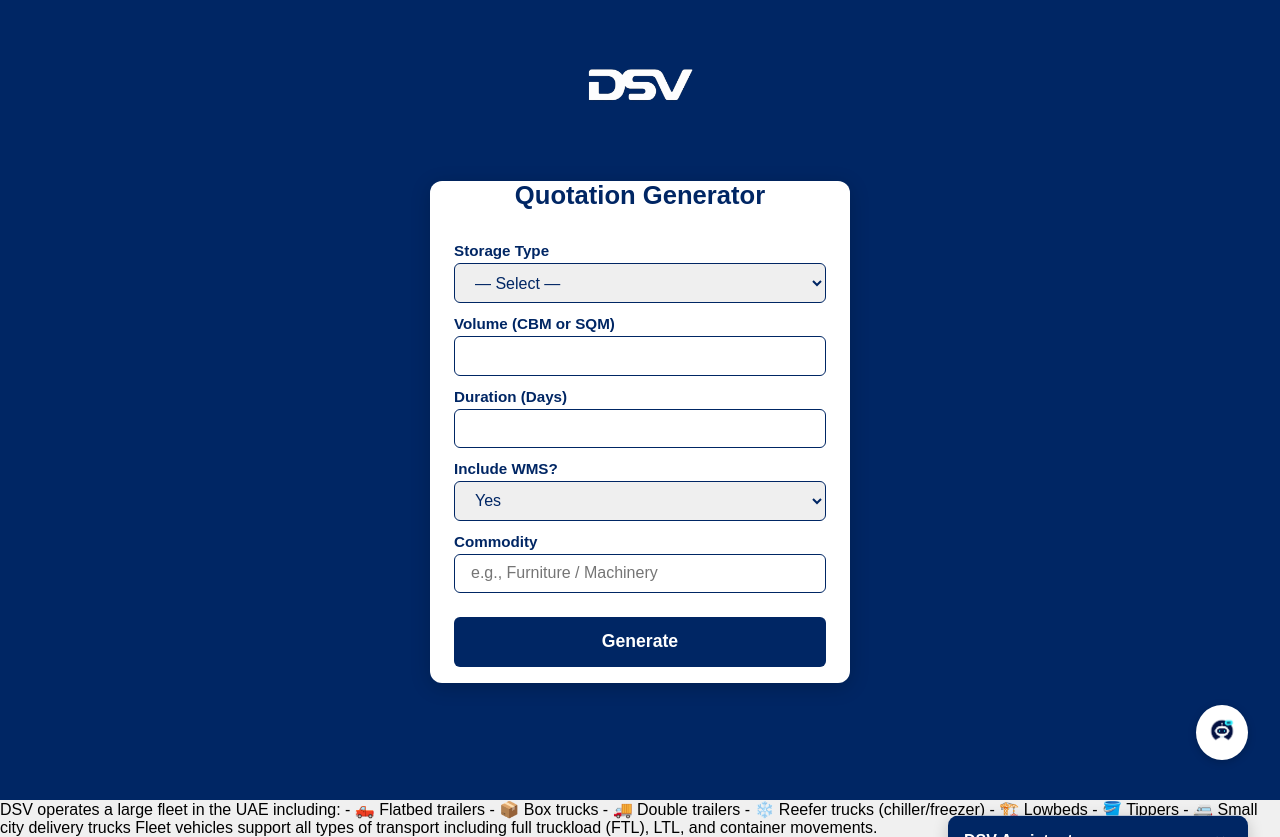
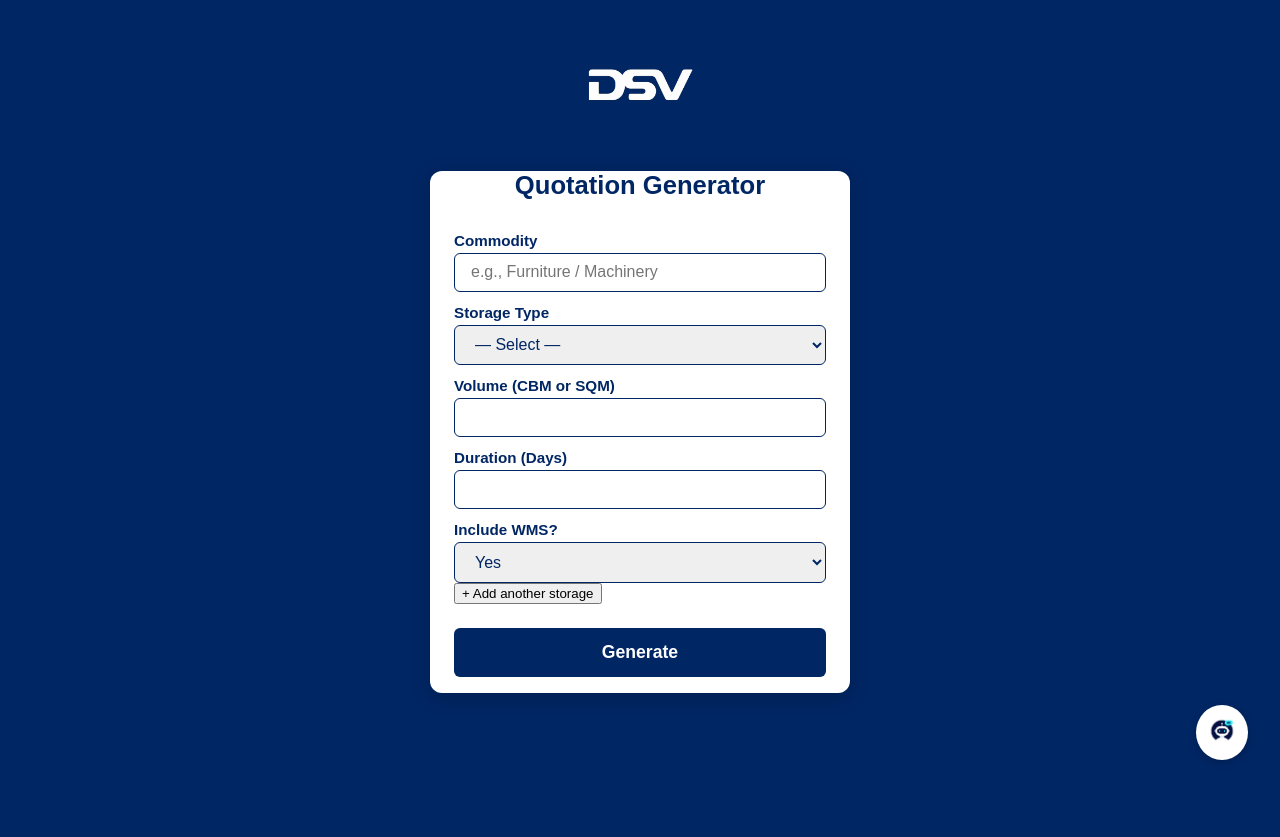
Before and after one commit to Jawadmhd1986/trans_test, a Flask app: page / in a window 1280 px wide. After the commit the page ends 760 px from the top, so only its background shows below. Run offline with Flask 3, Linux system fonts and the light colour scheme; parts of the project's set-up code (start-up, migrations or seed data) failed here and were passed over.

Commit message:
Update form.html

```diff
--- a/templates/form.html
+++ b/templates/form.html
@@ -4,69 +4,73 @@
   <meta charset="UTF-8" />
   <meta name="viewport" content="width=device-width,initial-scale=1" />
   <title>DSV Quotation Generator</title>
-
-  <!-- Main stylesheet -->
   <link rel="stylesheet" href="{{ url_for('static', filename='styles.css') }}" />
 </head>
 <body>
-
   <div class="quote-section">
     <!-- Floating DSV logo -->
-    <img src="{{ url_for('static', filename='dsv_logo.png') }}"
-         alt="DSV Logo"
-         class="dsv-logo" />
+    <img src="{{ url_for('static', filename='dsv_logo.png') }}" alt="DSV Logo" class="dsv-logo" />
 
-    <!-- White card container -->
+    <!-- White card -->
     <div class="quote-card">
       <h1>Quotation Generator</h1>
-      <form action="{{ url_for('generate') }}" method="post">
-        <label for="storage">Storage Type</label>
-        <select id="storage" name="storage_type" required>
+
+      <form action="{{ url_for('generate') }}" method="post" id="quote-form">
+        <!-- Container for multiple storage items -->
+        <div id="storage-items">
+          <div class="storage-item">
+            <div class="item-row">
+              <label>Commodity</label>
+              <input type="text" name="commodity" placeholder="e.g., Furniture / Machinery" required />
+            </div>
+
+            <div class="item-row">
+              <label>Storage Type</label>
+              <select name="storage_type" required>
                 <option value="">— Select —</option>
-
-          <!-- Standard -->
                 <option>AC</option>
                 <option>Non-AC</option>
                 <option>Open Shed</option>
-
-          <!-- Chemical -->
                 <option>Chemicals AC</option>
                 <option>Chemicals Non-AC (Non-DG)</option>
                 <option>Chemicals Non-AC (DG)</option>
-
-          <!-- Open Yard -->
                 <option>Open Yard – KIZAD</option>
-          <!-- replaced the single Mussafah option with 3 choices -->
                 <option>Open Yard – Mussafah (Open Yard)</option>
                 <option>Open Yard – Mussafah (Open Yard Shed)</option>
                 <option>Open Yard – Mussafah (Jumbo Bag)</option>
               </select>
+            </div>
 
-        <label for="volume">Volume (CBM or SQM)</label>
-        <input type="number" step="0.01" id="volume" name="volume" required />
+            <div class="item-row">
+              <label>Volume (CBM or SQM)</label>
+              <input type="number" step="0.01" name="volume" required />
+            </div>
 
-        <label for="days">Duration (Days)</label>
-        <input type="number" id="days" name="days" required />
+            <div class="item-row">
+              <label>Duration (Days)</label>
+              <input type="number" name="days" required />
+            </div>
 
-        <label for="wms">Include WMS?</label>
-        <select id="wms" name="wms" required>
+            <div class="item-row">
+              <label>Include WMS?</label>
+              <select name="wms" required>
                 <option>Yes</option>
                 <option>No</option>
               </select>
+            </div>
 
-        <label for="commodity">Commodity</label>
-        <input type="text" id="commodity" name="commodity" placeholder="e.g., Furniture / Machinery" required>
+            <button type="button" class="btn-remove" style="display:none">Remove</button>
+          </div>
+        </div>
 
-        <button type="submit" class="btn-generate">
-          Generate
-        </button>
+        <button type="button" id="add-item" class="btn-secondary">+ Add another storage</button>
+        <button type="submit" class="btn-generate">Generate</button>
       </form>
     </div>
 
-    <!-- Chat toggle button -->
+    <!-- Chat toggle -->
     <button class="chat-toggle">
-      <img src="{{ url_for('static', filename='chat-icon.png') }}"
-           alt="Chat with DSV" />
+      <img src="{{ url_for('static', filename='chat-icon.png') }}" alt="Chat with DSV" />
     </button>
 
     <!-- Chat widget -->
@@ -83,23 +87,50 @@
     </div>
   </div>
 
-  <!-- Chat logic -->
+  <!-- Chat logic (unchanged) -->
   <script src="{{ url_for('static', filename='chatbot.js') }}"></script>
 
-  <!-- (kept exactly as you had it) demo block -->
-  <div class="chat-window">
-    <div class="message bot">
-      <div class="message-text">DSV operates a large fleet in the UAE including:
-- 🛻 Flatbed trailers
-- 📦 Box trucks
-- 🚚 Double trailers
-- ❄️ Reefer trucks (chiller/freezer)
-- 🏗️ Lowbeds
-- 🪣 Tippers
-- 🚐 Small city delivery trucks
+  <!-- Clone/remove storage items -->
+  <script>
+    (function () {
+      const container = document.getElementById("storage-items");
+      const addBtn = document.getElementById("add-item");
 
-Fleet vehicles support all types of transport including full truckload (FTL), LTL, and container movements.</div>
-    </div>
-  </div>
+      function wireRemove(btn) {
+        btn.addEventListener("click", () => {
+          const block = btn.closest(".storage-item");
+          block.remove();
+          // Ensure the very first block has no Remove button
+          [...container.querySelectorAll(".storage-item")].forEach((blk, i) => {
+            const b = blk.querySelector(".btn-remove");
+            if (b) b.style.display = i === 0 ? "none" : "inline-block";
+          });
+        });
+      }
+
+      addBtn.addEventListener("click", () => {
+        const first = container.querySelector(".storage-item");
+        const clone = first.cloneNode(true);
+
+        // reset all inputs/selects inside the clone
+        clone.querySelectorAll("input").forEach(i => (i.value = ""));
+        clone.querySelectorAll("select").forEach(s => (s.selectedIndex = 0));
+
+        // show remove button on clones
+        const rm = clone.querySelector(".btn-remove");
+        rm.style.display = "inline-block";
+        wireRemove(rm);
+
+        container.appendChild(clone);
+
+        // keep first block's remove hidden
+        const firstRm = first.querySelector(".btn-remove");
+        if (firstRm) firstRm.style.display = "none";
+      });
+
+      // wire the initial (hidden) remove button for future visibility changes
+      wireRemove(container.querySelector(".storage-item .btn-remove"));
+    })();
+  </script>
 </body>
 </html>
```
Lines whose indentation alone changed are shown as unchanged.
